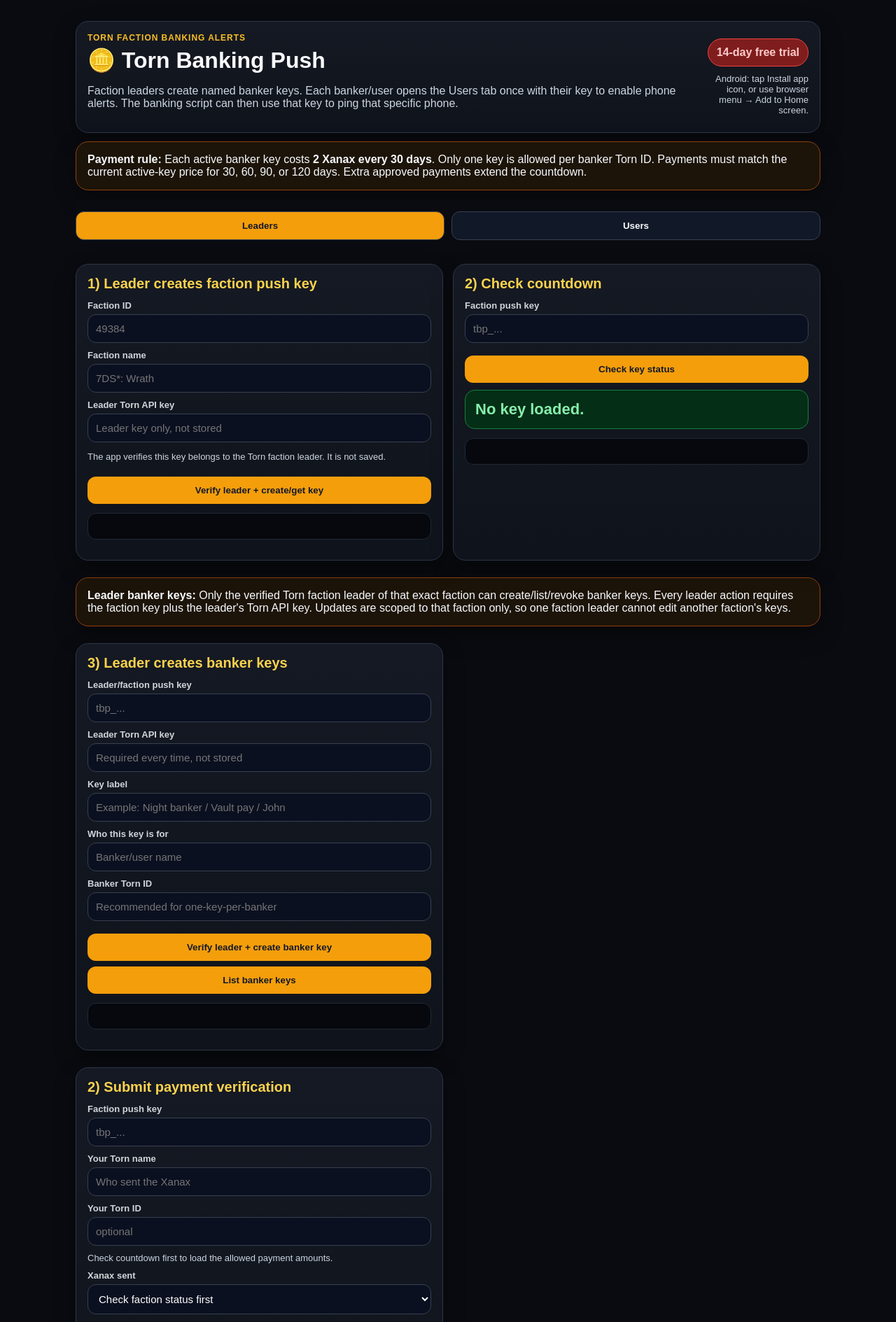
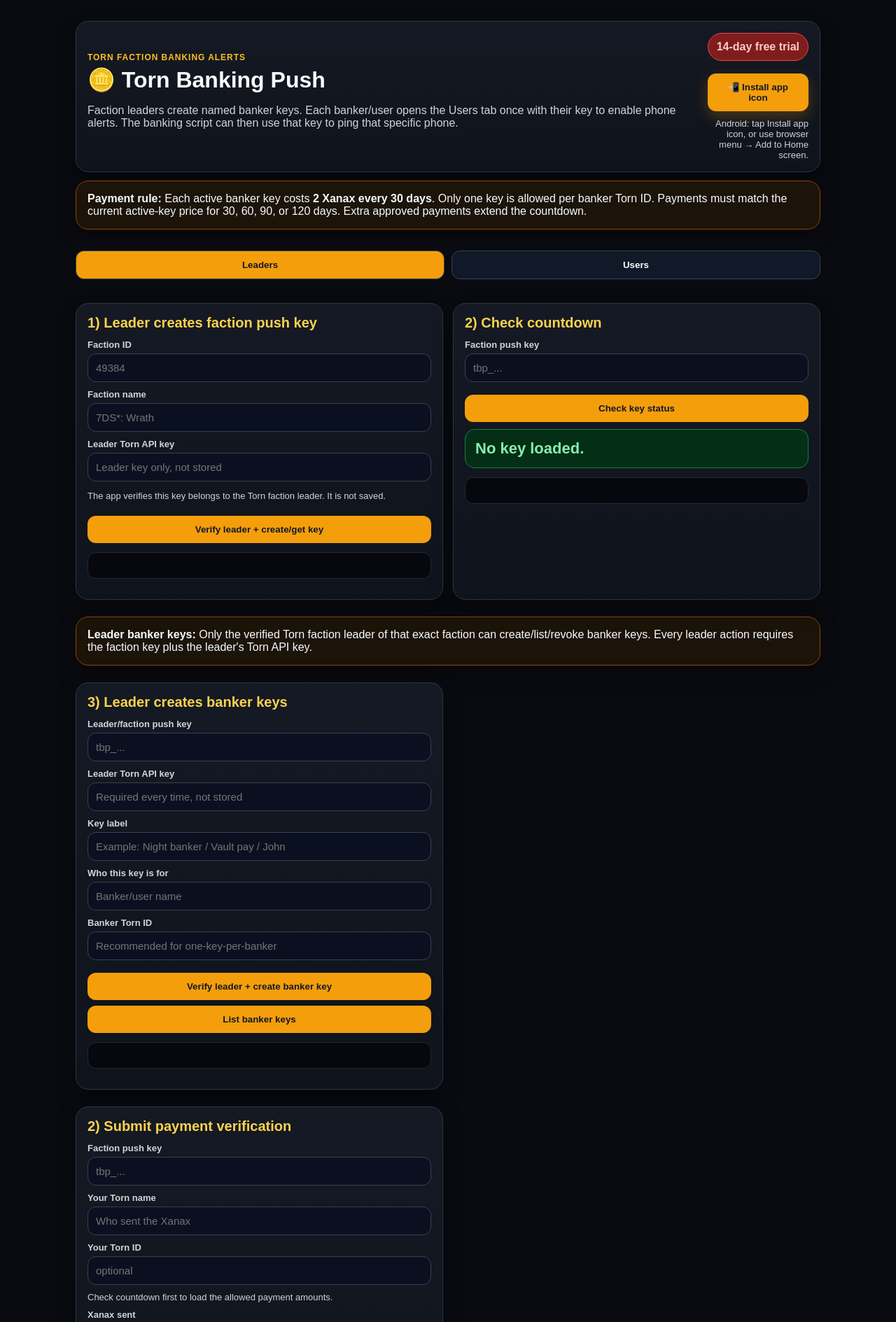
Before and after one commit to Fries91/torn-banking-push, a Flask app: page / in a window 1280 px wide. Shown: the top 1889 px of the page at 70% size. Run offline with Flask 3, Linux system fonts and the light colour scheme.

Commit message:
Update index.html to enhance app icon installation

```diff
--- a/templates/index.html
+++ b/templates/index.html
@@ -4,13 +4,18 @@
   <meta charset="utf-8" />
   <meta name="viewport" content="width=device-width, initial-scale=1" />
   <title>{{ app_name }}</title>
+
   <link rel="manifest" href="/static/manifest.json" />
   <link rel="stylesheet" href="/static/style.css" />
+
   <meta name="theme-color" content="#111827" />
   <meta name="mobile-web-app-capable" content="yes" />
   <meta name="apple-mobile-web-app-capable" content="yes" />
   <meta name="apple-mobile-web-app-title" content="Bank Push" />
-  <link rel="apple-touch-icon" href="/static/icon-192.png" />
+
+  <link rel="icon" type="image/png" sizes="192x192" href="/static/icon-192.png" />
+  <link rel="icon" type="image/png" sizes="512x512" href="/static/icon-512.png" />
+  <link rel="apple-touch-icon" href="/static/apple-touch-icon.png" />
 </head>
 <body>
   <main class="wrap">
@@ -20,9 +25,10 @@
         <h1>🪙 {{ app_name }}</h1>
         <p>Faction leaders create named banker keys. Each banker/user opens the Users tab once with their key to enable phone alerts. The banking script can then use that key to ping that specific phone.</p>
       </div>
+
       <div class="heroActions">
         <div class="badge">14-day free trial</div>
-        <button id="installAppBtn" class="installBtn" hidden>📲 Install app icon</button>
+        <button id="installAppBtn" class="installBtn">📲 Install app icon</button>
         <div id="installHelp" class="small installHelp">Open this page on your phone, then install it to make a clickable app icon.</div>
       </div>
     </section>
@@ -58,7 +64,7 @@
       </section>
 
       <section class="card notice">
-        <b>Leader banker keys:</b> Only the verified Torn faction leader of that exact faction can create/list/revoke banker keys. Every leader action requires the faction key plus the leader's Torn API key. Updates are scoped to that faction only, so one faction leader cannot edit another faction's keys.
+        <b>Leader banker keys:</b> Only the verified Torn faction leader of that exact faction can create/list/revoke banker keys. Every leader action requires the faction key plus the leader's Torn API key.
       </section>
 
       <section class="grid">
```
